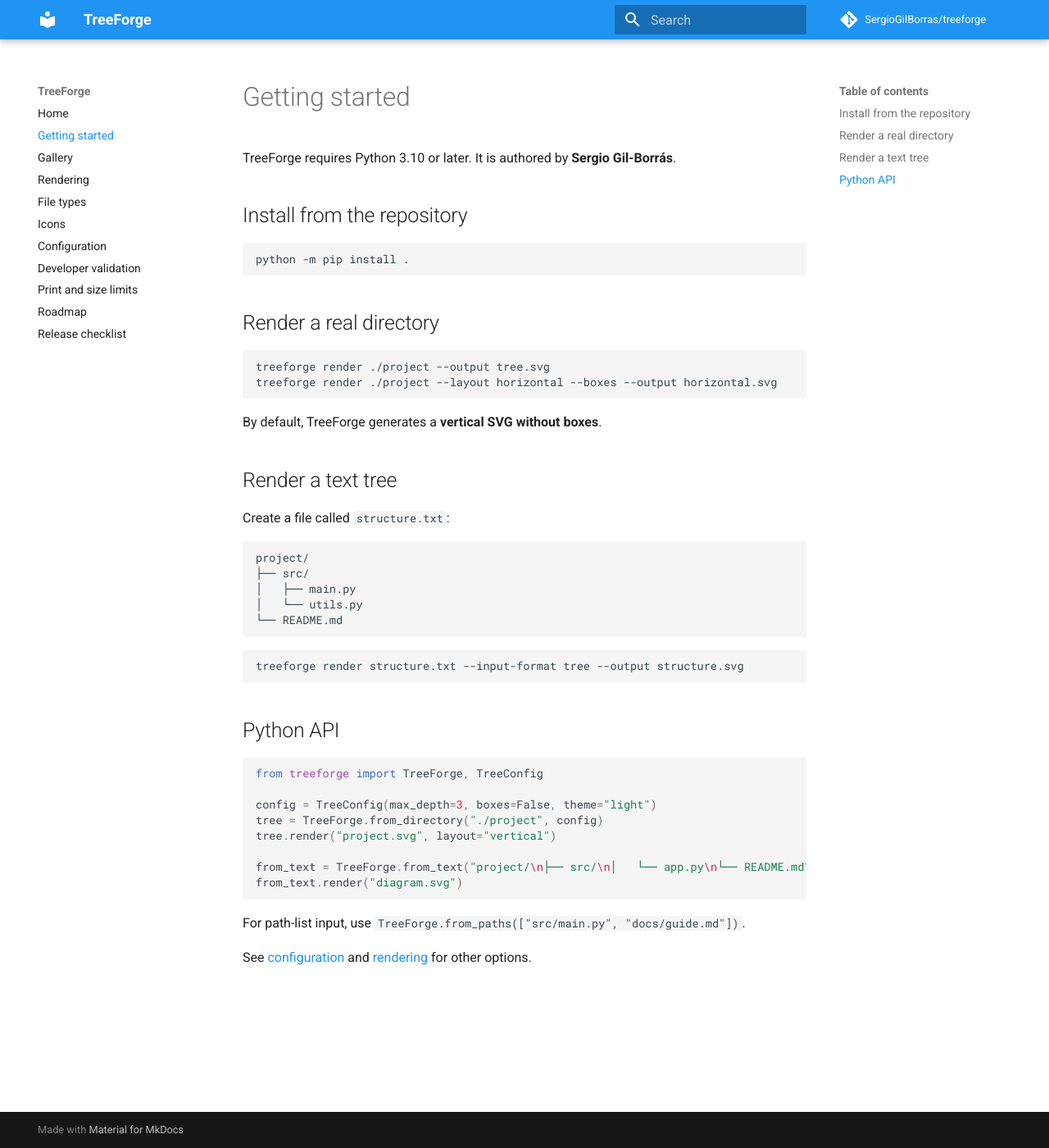
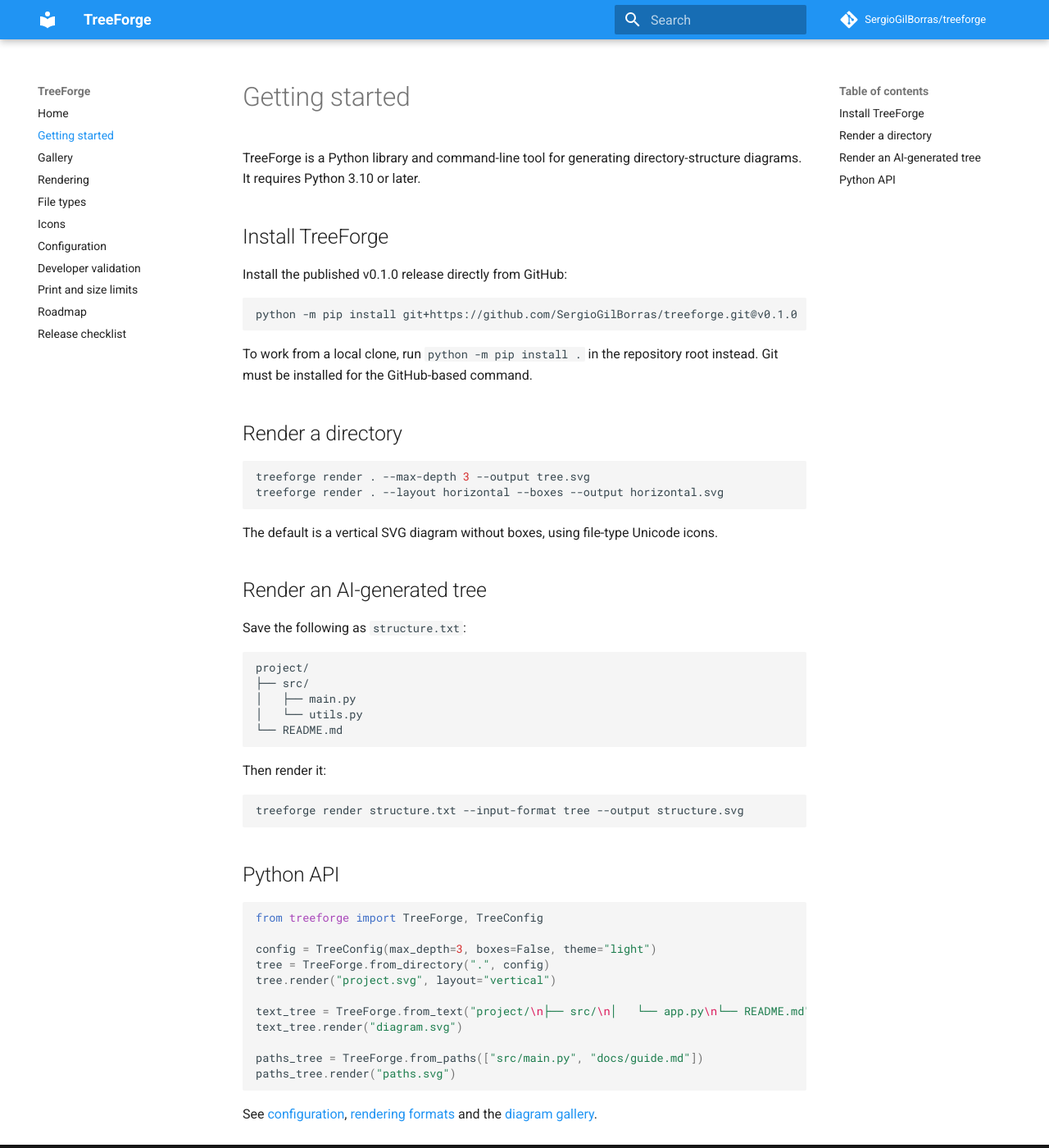
Before and after one commit to SergioGilBorras/treeforge, an MkDocs documentation site: the page built from docs/getting-started.md, in a window 1280 px wide and 1400 px high. Shown: the whole window at 82% size. Built offline with MkDocs 1.6.1 and Material for MkDocs 9.7.7, drawn with Linux system fonts in a browser that asks for light colours; comment, search, counter and statistics services are not loaded.

Commit message:
docs: align public guides with released v0.1.0 and current behavior

````diff
--- a/docs/getting-started.md
+++ b/docs/getting-started.md
@@ -1,25 +1,29 @@
 # Getting started
 
-TreeForge requires Python 3.10 or later. It is authored by **Sergio Gil-Borrás**.
+TreeForge is a Python library and command-line tool for generating directory-structure diagrams. It requires Python 3.10 or later.
 
-## Install from the repository
+## Install TreeForge
+
+Install the published v0.1.0 release directly from GitHub:
 
 ```bash
-python -m pip install .
+python -m pip install git+https://github.com/SergioGilBorras/treeforge.git@v0.1.0
 ```
 
-## Render a real directory
+To work from a local clone, run `python -m pip install .` in the repository root instead. Git must be installed for the GitHub-based command.
+
+## Render a directory
 
 ```bash
-treeforge render ./project --output tree.svg
-treeforge render ./project --layout horizontal --boxes --output horizontal.svg
+treeforge render . --max-depth 3 --output tree.svg
+treeforge render . --layout horizontal --boxes --output horizontal.svg
 ```
 
-By default, TreeForge generates a **vertical SVG without boxes**.
+The default is a vertical SVG diagram without boxes, using file-type Unicode icons.
 
-## Render a text tree
+## Render an AI-generated tree
 
-Create a file called `structure.txt`:
+Save the following as `structure.txt`:
 
 ```text
 project/
@@ -28,6 +32,8 @@
 │   └── utils.py
 └── README.md
 ```
+
+Then render it:
 
 ```bash
 treeforge render structure.txt --input-format tree --output structure.svg
@@ -39,13 +45,14 @@
 from treeforge import TreeForge, TreeConfig
 
 config = TreeConfig(max_depth=3, boxes=False, theme="light")
-tree = TreeForge.from_directory("./project", config)
+tree = TreeForge.from_directory(".", config)
 tree.render("project.svg", layout="vertical")
 
-from_text = TreeForge.from_text("project/\n├── src/\n│   └── app.py\n└── README.md")
-from_text.render("diagram.svg")
+text_tree = TreeForge.from_text("project/\n├── src/\n│   └── app.py\n└── README.md")
+text_tree.render("diagram.svg")
+
+paths_tree = TreeForge.from_paths(["src/main.py", "docs/guide.md"])
+paths_tree.render("paths.svg")
 ```
 
-For path-list input, use `TreeForge.from_paths(["src/main.py", "docs/guide.md"])`.
-
-See [configuration](configuration.md) and [rendering](rendering.md) for other options.
+See [configuration](configuration.md), [rendering formats](rendering.md) and the [diagram gallery](examples/README.md).
````
Also changed, not shown: README.md (+5 -11 lines), devtools/README.md (+6 -6 lines), docs/README.md (+12 -15 lines), docs/file-types.md (+14 -13 lines), docs/release-checklist.md (+12 -18 lines), docs/roadmap.md (+15 -15 lines).
